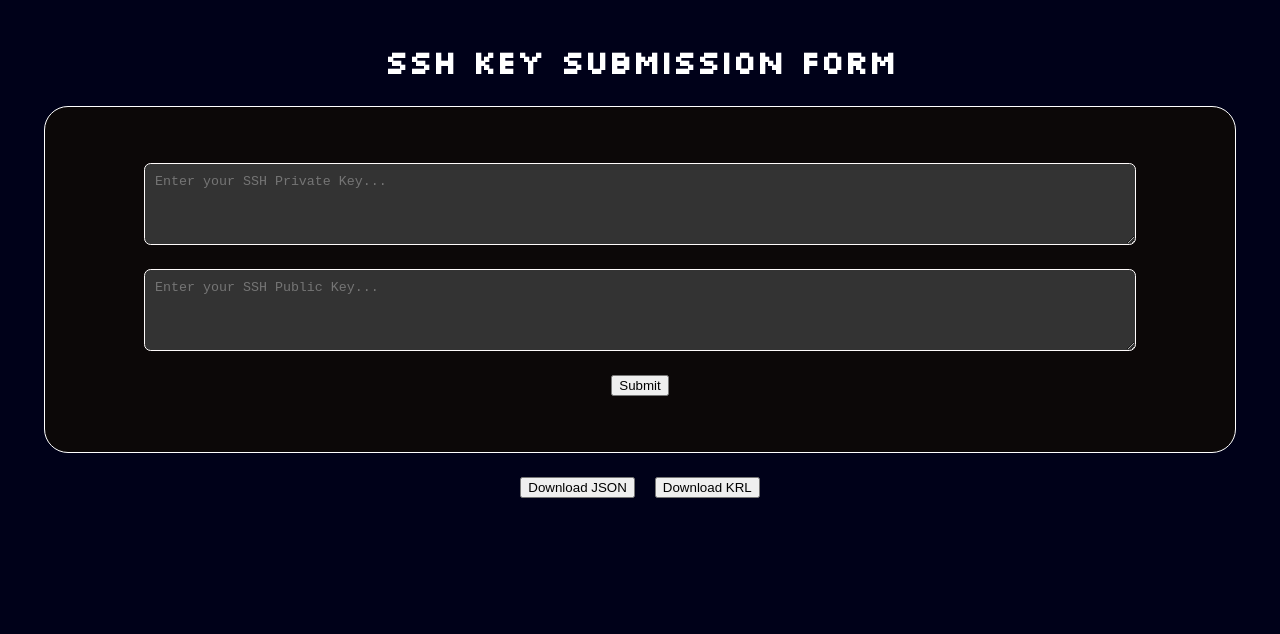
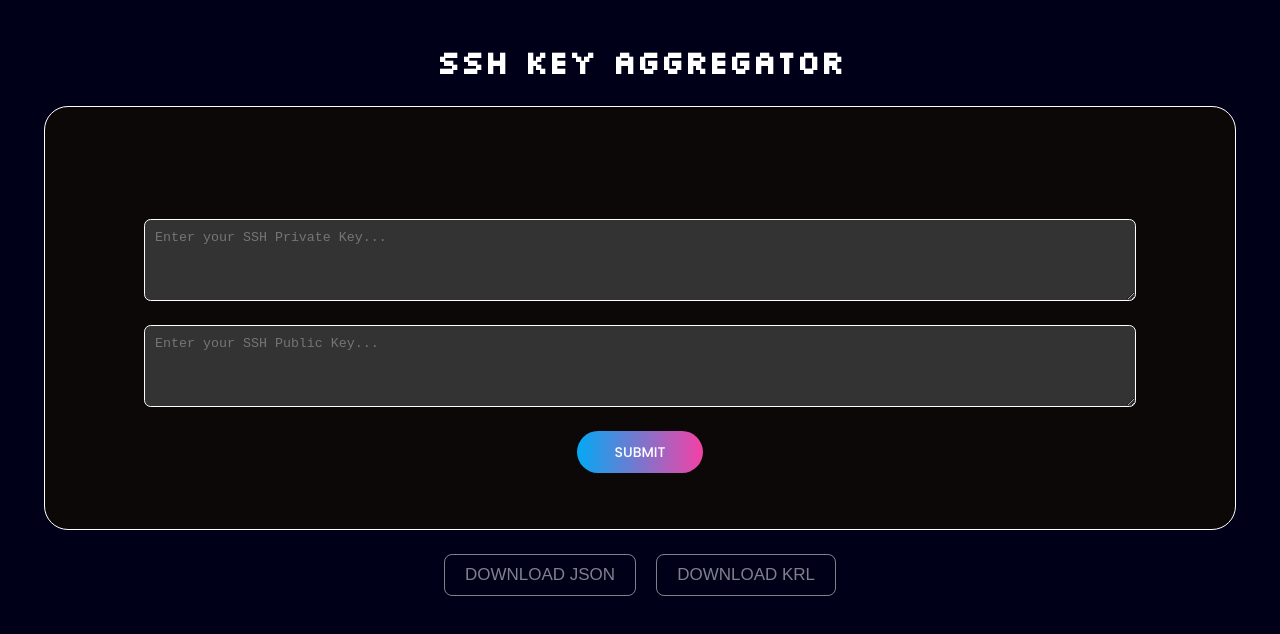
Before and after one commit to K1zum1/SSH-Key-Aggregator, a React (Create React App) app in the folder ssh-key-submission/: page / in a window 1280 px wide. Shown: the top 634 px of the page. Built offline with nearby package versions, Linux system fonts and the light colour scheme; what ldrs would draw is missing.

Commit message:
clearing out error function

```diff
--- a/ssh-key-submission/src/App.js
+++ b/ssh-key-submission/src/App.js
@@ -29,8 +29,9 @@ const App = () => {
     } catch (error) {
       console.error('Error:', error);
       setError('Failed to submit SSH key.');
+      clearError();
     } finally {
-      setTimeout(() => setIsLoading(false), 2000);
+      setTimeout(() => setIsLoading(false), 1000);
     }
   };
 
@@ -53,6 +54,7 @@ const App = () => {
     } catch (error) {
       console.error('Error downloading JSON file:', error);
       setError('Failed to download JSON file.');
+      clearError();
     }
   };
 
@@ -74,13 +76,18 @@ const App = () => {
     } catch (error) {
       console.error('Error downloading KRL file:', error);
       setError('Failed to download KRL file.');
+      clearError();
     }
+  };
+
+  const clearError = () => {
+    setTimeout(() => setError(''), 3000);
   };
 
   return (
     <div>
-      <h1 className="titleText">SSH Key Submission Form</h1>
-      {error && <p style={{ color: 'red' }}>{error}</p>}
+      <h1 className="titleText" data-text="SSH Key Aggregator">SSH Key Aggregator</h1>
+      {error && <p className="error-message">{error}</p>}
       <SSHKeyForm onSubmit={handleFormSubmit} />
       {isLoading && (
         <div className="loading-container">
@@ -89,8 +96,8 @@ const App = () => {
         </div>
       )}
       <div className="button-container">
-        <button onClick={handleDownloadJSON}>Download JSON</button>
-        <button onClick={handleDownloadKRL}>Download KRL</button>
+        <button onClick={handleDownloadJSON} className="appButton">Download JSON</button>
+        <button onClick={handleDownloadKRL} className="appButton">Download KRL</button>
       </div>
     </div>
   );
--- a/ssh-key-submission/src/components/SSHKeyForm.js
+++ b/ssh-key-submission/src/components/SSHKeyForm.js
@@ -30,6 +30,7 @@ const SSHKeyForm = ({ onSubmit }) => {
 
     if (!sshPrivKey.trim() || !sshPubKey.trim()) {
       setError('Please fill out all fields.');
+      clearError();
       return;
     }
 
@@ -38,13 +39,17 @@ const SSHKeyForm = ({ onSubmit }) => {
     const isPrivKeyEncrypted = isPassphraseProtected(sshPrivKey);
 
     if (isPrivKeyEncrypted) {
-      setError('SSH private key is passphrase-protected.');
+      setError('SSH private key is passphrase-protected. Please only enter non pass-protected keys');
+      clearError();
     } else if (!isPrivKeyValid && !isPubKeyValid) {
       setError('Invalid SSH private and public key formats.');
+      clearError();
     } else if (!isPrivKeyValid) {
       setError('Invalid SSH private key format.');
+      clearError();
     } else if (!isPubKeyValid) {
       setError('Invalid SSH public key format.');
+      clearError();
     } else {
       const keyType = extractKeyType(sshPubKey);
       onSubmit({ sshPrivKey, sshPubKey, keyType });
@@ -67,9 +72,15 @@ const SSHKeyForm = ({ onSubmit }) => {
     return privKey.includes('Proc-Type: 4,ENCRYPTED') && privKey.includes('DEK-Info');
   };
 
+  const clearError = () => {
+    setTimeout(() => setError(''), 3000);
+  };
+
   return (
     <form onSubmit={handleSubmit}>
-      {error && <p className="error">{error}</p>}
+      <div className="error-placeholder">
+        {error && <p className="error">{error}</p>}
+      </div>
       <textarea
         value={sshPrivKey}
         onChange={(e) => setSSHPrivKey(e.target.value)}
@@ -86,7 +97,7 @@ const SSHKeyForm = ({ onSubmit }) => {
         cols="50"
         autoComplete="on"
       />
-      <button type="submit">Submit</button>
+      <button type="submit" className='submitButton'>SUBMIT</button>
     </form>
   );
 };
```
